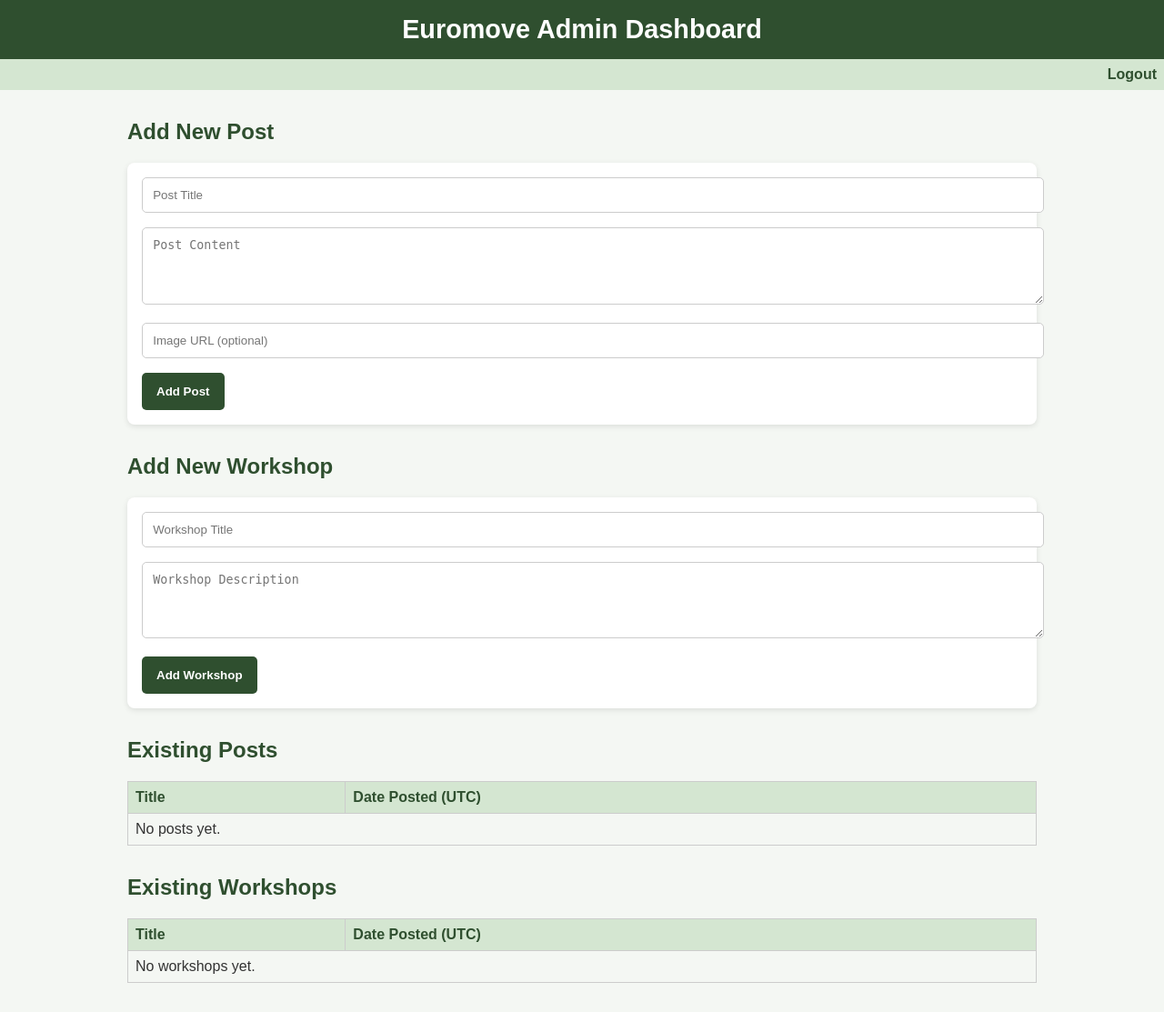
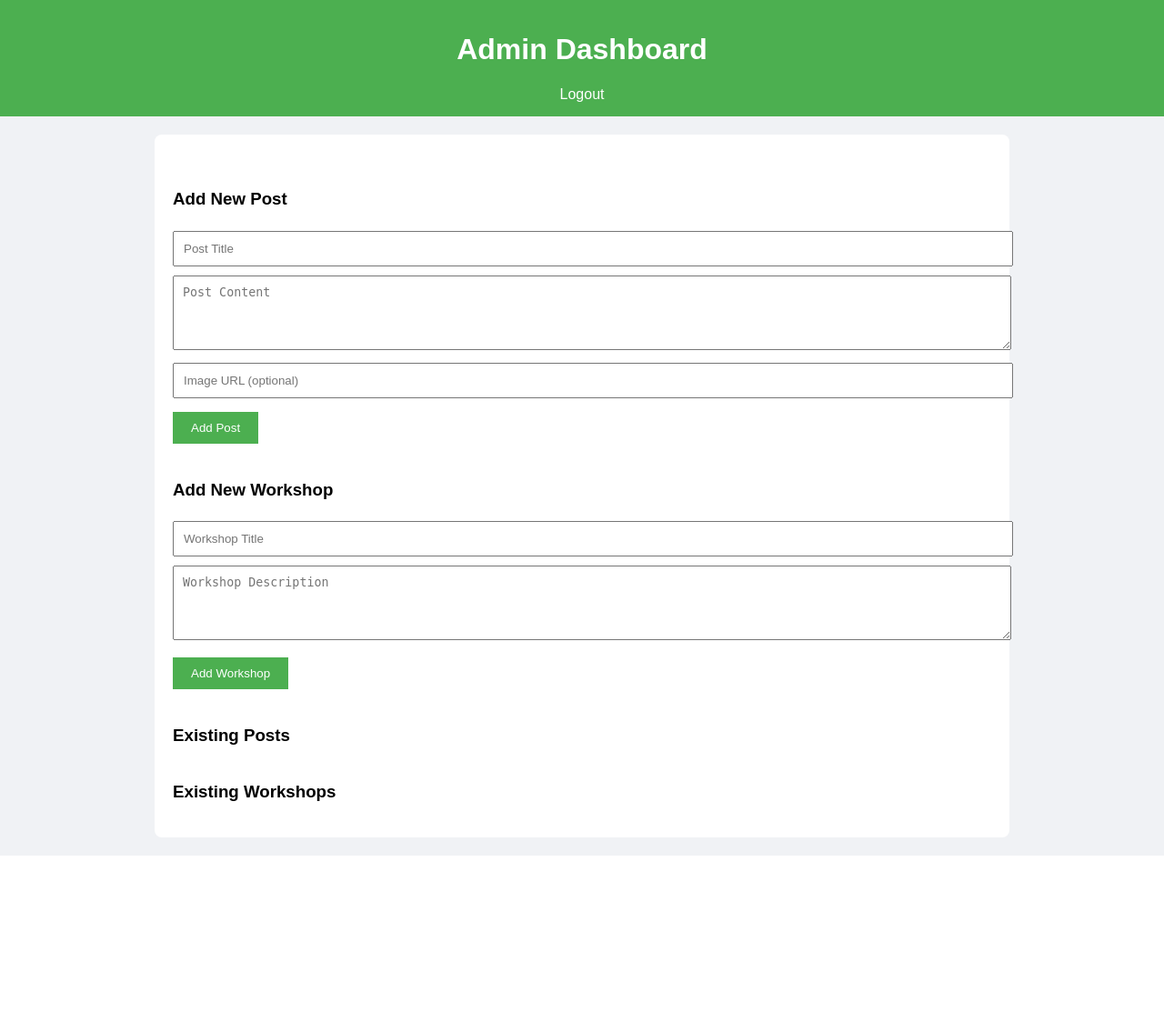
Before and after one commit to sambiketi/euromove10, a Flask app: page /admin/dashboard in a window 1280 px wide. Shown: the whole page at 91% size. After the commit the page ends 941 px from the top, so only its background shows below. Run offline with Flask 3, Linux system fonts and the light colour scheme; the visitor is signed in with stand-in values (Sample User, id 1); some libraries are stand-ins or nearby versions.

Commit message:
changes to app

```diff
--- a/mainapp.py
+++ b/mainapp.py
@@ -19,10 +19,11 @@ raw_db_url = os.environ.get(
 
 # Fix Supabase URLs for SQLAlchemy + psycopg
 if raw_db_url.startswith("postgres://"):
-    raw_db_url = raw_db_url.replace("postgres://", "postgresql+psycopg://", 1)
+    raw_db_url = "postgresql+psycopg://" + raw_db_url[len("postgres://"):]
 elif raw_db_url.startswith("postgresql://") and "+psycopg" not in raw_db_url:
-    raw_db_url = raw_db_url.replace("postgresql://", "postgresql+psycopg://", 1)
+    raw_db_url = "postgresql+psycopg://" + raw_db_url[len("postgresql://"):]
 
+# Apply to Flask app
 app.config['SQLALCHEMY_DATABASE_URI'] = raw_db_url
 app.config['SQLALCHEMY_TRACK_MODIFICATIONS'] = False
 db = SQLAlchemy(app)
@@ -54,7 +55,7 @@ with app.app_context():
         db.session.add(admin)
         db.session.commit()
 
-# --- ROUTES ---v
+# --- ROUTES ---
 
 # Public home page
 @app.route('/')
@@ -63,65 +64,84 @@ def index():
     posts = Post.query.order_by(Post.date_posted.desc()).all()
     return render_template('frontend.html', workshops=workshops, posts=posts, datetime=datetime)
 
-# Booking route
+# Booking route (simple flash)
 @app.route('/book', methods=['POST'])
 def book():
-    name = request.form.get('name')
-    email = request.form.get('email')
-    number = request.form.get('number')
+    name = request.form.get('name', '').strip()
+    email = request.form.get('email', '').strip()
+    number = request.form.get('number', '').strip()
     flash(f'Thank you {name}, your slot has been booked!', 'success')
     return redirect(url_for('index'))
 
-# Admin login page
-@app.route('/admin', methods=['GET', 'POST'])
+# --- ADMIN LOGIN ---
+@app.route('/admin/login', methods=['GET', 'POST'])
 def admin_login():
     if request.method == 'POST':
-        username = request.form.get('username')
-        password = request.form.get('password')
+        username = request.form.get('username', '').strip()
+        password = request.form.get('password', '').strip()
         admin = Admin.query.filter_by(username=username, password=password).first()
         if admin:
-            session['admin'] = True
+            session['admin_logged_in'] = True
             return redirect(url_for('admin_dashboard'))
         else:
-            flash("Invalid credentials", "danger")
+            flash("Invalid username or password", "danger")
     return render_template('admin_login.html')
 
-# Admin dashboard
+# --- ADMIN DASHBOARD ---
 @app.route('/admin/dashboard', methods=['GET', 'POST'])
 def admin_dashboard():
-    if not session.get('admin'):
+    if not session.get('admin_logged_in'):
         return redirect(url_for('admin_login'))
 
     if request.method == 'POST':
-        # Add post
+        # Add Post
         if 'post_title' in request.form:
-            title = request.form.get('post_title')
-            content = request.form.get('post_content')
-            image_url = request.form.get('post_image')
-            post = Post(title=title, content=content, image_url=image_url)
-            db.session.add(post)
-            db.session.commit()
-            flash("Post added successfully", "success")
-        # Add workshop
+            title = request.form.get('post_title', '').strip()
+            content = request.form.get('post_content', '').strip()
+            image_url = request.form.get('post_image', '').strip() or None
+
+            if not title or not content:
+                flash("Post title and content are required", "danger")
+            else:
+                try:
+                    post = Post(title=title, content=content, image_url=image_url)
+                    db.session.add(post)
+                    db.session.commit()
+                    flash("Post added successfully", "success")
+                except Exception as e:
+                    db.session.rollback()
+                    flash(f"Error adding post: {e}", "danger")
+
+        # Add Workshop
         if 'workshop_title' in request.form:
-            title = request.form.get('workshop_title')
-            description = request.form.get('workshop_content')
-            ws = Workshop(title=title, description=description)
-            db.session.add(ws)
-            db.session.commit()
-            flash("Workshop added successfully", "success")
+            title = request.form.get('workshop_title', '').strip()
+            description = request.form.get('workshop_content', '').strip()
 
+            if not title or not description:
+                flash("Workshop title and description are required", "danger")
+            else:
+                try:
+                    ws = Workshop(title=title, description=description)
+                    db.session.add(ws)
+                    db.session.commit()
+                    flash("Workshop added successfully", "success")
+                except Exception as e:
+                    db.session.rollback()
+                    flash(f"Error adding workshop: {e}", "danger")
+
+    # Fetch all posts and workshops
     posts = Post.query.order_by(Post.date_posted.desc()).all()
     workshops = Workshop.query.order_by(Workshop.date_posted.desc()).all()
+
     return render_template('admin_dashboard.html', posts=posts, workshops=workshops, datetime=datetime)
 
-# Logout route
-@app.route('/logout')
-def logout():
-    session.pop('admin', None)
+# --- LOGOUT ---
+@app.route('/admin/logout')
+def admin_logout():
+    session.pop('admin_logged_in', None)
     return redirect(url_for('admin_login'))
 
-# Test DB connection
+# --- TEST DB CONNECTION ---
 with app.app_context():
     try:
         db.session.execute(db.text("SELECT 1"))
@@ -129,6 +149,6 @@ with app.app_context():
     except Exception as e:
         print("❌ Database connection failed:", e)
 
-# Run app
+# --- RUN APP ---
 if __name__ == '__main__':
     app.run(debug=True)
--- a/templates/admin_dashboard.html
+++ b/templates/admin_dashboard.html
@@ -2,126 +2,75 @@
 <html lang="en">
 <head>
     <meta charset="UTF-8">
-    <meta name="viewport" content="width=device-width, initial-scale=1.0">
-    <title>Euromove Admin Dashboard</title>
+    <title>Admin Dashboard</title>
     <style>
-        body {
-            margin: 0;
-            font-family: "Poppins", sans-serif;
-            background-color: #f4f7f3;
-            color: #333;
-        }
-        header {
-            background-color: #2f4f2f;
-            color: white;
-            text-align: center;
-            padding: 1rem 0;
-        }
-        header h1 { margin: 0; font-size: 1.8rem; }
-        nav {
-            background-color: #d4e6d1;
-            padding: 0.5rem;
-            text-align: right;
-        }
-        nav a { color: #2f4f2f; text-decoration: none; margin-left: 1rem; font-weight: bold; }
-        nav a:hover { text-decoration: underline; }
-        .container { max-width: 1000px; margin: 2rem auto; padding: 0 1rem; }
-        h2 { color: #2f4f2f; }
-        .flash { text-align: center; padding: 1rem; background-color: #e6ffe6; color: #2f4f2f; margin: 1rem 0; border: 1px solid #cce5cc; border-radius: 5px; }
-        form { background: white; padding: 1rem; border-radius: 8px; box-shadow: 0 2px 6px rgba(0,0,0,0.1); margin-bottom: 2rem; }
-        form input, form textarea { width: 100%; padding: 0.7rem; margin-bottom: 1rem; border: 1px solid #ccc; border-radius: 5px; }
-        form button { background-color: #2f4f2f; color: white; border: none; padding: 0.8rem 1rem; border-radius: 5px; cursor: pointer; font-weight: bold; }
-        form button:hover { background-color: #3b5f3b; }
-        table { width: 100%; border-collapse: collapse; margin-bottom: 2rem; }
-        table, th, td { border: 1px solid #ccc; }
-        th, td { padding: 0.5rem; text-align: left; }
-        th { background-color: #d4e6d1; color: #2f4f2f; }
+        body { font-family: Arial, sans-serif; background: #f0f2f5; margin: 0; }
+        header { background: #4CAF50; color: #fff; padding: 15px; text-align: center; }
+        .container { max-width: 900px; margin: 20px auto; background: #fff; padding: 20px; border-radius: 8px; }
+        form { margin-bottom: 30px; }
+        input, textarea { width: 100%; padding: 10px; margin: 5px 0; }
+        button { padding: 10px 20px; background: #4CAF50; color: #fff; border: none; cursor: pointer; margin-top: 10px; }
+        .flash { padding: 10px; margin-bottom: 10px; border-radius: 5px; }
+        .flash.success { background: #d4edda; color: #155724; }
+        .flash.danger { background: #f8d7da; color: #721c24; }
+        h3 { margin-top: 40px; }
+        .item { border-bottom: 1px solid #ccc; padding: 10px 0; }
     </style>
 </head>
 <body>
-
     <header>
-    <h1>Euromove Admin Dashboard</h1>
+        <h1>Admin Dashboard</h1>
+        <a href="{{ url_for('admin_logout') }}" style="color:#fff; text-decoration: none;">Logout</a>
     </header>
-
-{% if not login %}
-<nav>
-    <a href="{{ url_for('logout') }}">Logout</a>
-</nav>
-{% endif %}
 
     <div class="container">
 
         {% with messages = get_flashed_messages(with_categories=true) %}
           {% if messages %}
             {% for category, message in messages %}
-          <div class="flash">{{ message }}</div>
+              <div class="flash {{ category }}">{{ message }}</div>
             {% endfor %}
           {% endif %}
         {% endwith %}
 
-    {% if login %}
-    <!-- Admin Login Form -->
-    <h2>Login</h2>
-    <form method="POST" action="{{ url_for('admin_login') }}">
-        <input type="text" name="username" placeholder="Username" required>
-        <input type="password" name="password" placeholder="Password" required>
-        <button type="submit">Login</button>
-    </form>
-    {% else %}
-    <!-- Add New Post -->
-    <h2>Add New Post</h2>
-    <form method="POST" action="{{ url_for('admin_dashboard') }}">
+        <!-- Add Post -->
+        <h3>Add New Post</h3>
+        <form method="POST">
             <input type="text" name="post_title" placeholder="Post Title" required>
             <textarea name="post_content" placeholder="Post Content" rows="4" required></textarea>
             <input type="text" name="post_image" placeholder="Image URL (optional)">
             <button type="submit">Add Post</button>
         </form>
 
-    <!-- Add New Workshop -->
-    <h2>Add New Workshop</h2>
-    <form method="POST" action="{{ url_for('admin_dashboard') }}">
+        <!-- Add Workshop -->
+        <h3>Add New Workshop</h3>
+        <form method="POST">
             <input type="text" name="workshop_title" placeholder="Workshop Title" required>
             <textarea name="workshop_content" placeholder="Workshop Description" rows="4" required></textarea>
             <button type="submit">Add Workshop</button>
         </form>
 
         <!-- Existing Posts -->
-    <h2>Existing Posts</h2>
-    <table>
-        <tr>
-            <th>Title</th>
-            <th>Date Posted (UTC)</th>
-        </tr>
+        <h3>Existing Posts</h3>
         {% for post in posts %}
-        <tr>
-            <td>{{ post.title }}</td>
-            <td>{{ post.date_posted.replace(tzinfo=None).strftime('%Y-%m-%d %H:%M:%S') }} UTC</td>
-        </tr>
-        {% else %}
-        <tr><td colspan="2">No posts yet.</td></tr>
+            <div class="item">
+                <strong>{{ post.title }}</strong> <em>({{ post.date_posted.strftime("%Y-%m-%d %H:%M") }})</em>
+                <p>{{ post.content }}</p>
+                {% if post.image_url %}
+                    <img src="{{ post.image_url }}" alt="Post Image" style="max-width:200px;">
+                {% endif %}
+            </div>
         {% endfor %}
-    </table>
 
         <!-- Existing Workshops -->
-    <h2>Existing Workshops</h2>
-    <table>
-        <tr>
-            <th>Title</th>
-            <th>Date Posted (UTC)</th>
-        </tr>
+        <h3>Existing Workshops</h3>
         {% for ws in workshops %}
-        <tr>
-            <td>{{ ws.title }}</td>
-            <td>{{ ws.date_posted.replace(tzinfo=None).strftime('%Y-%m-%d %H:%M:%S') }} UTC</td>
-        </tr>
-        {% else %}
-        <tr><td colspan="2">No workshops yet.</td></tr>
+            <div class="item">
+                <strong>{{ ws.title }}</strong> <em>({{ ws.date_posted.strftime("%Y-%m-%d %H:%M") }})</em>
+                <p>{{ ws.description }}</p>
+            </div>
         {% endfor %}
-    </table>
-    {% endif %}
 
     </div>
-
 </body>
 </html>
```
Also changed, not shown: templates/admin_login.html (added, +35 -0 lines). Lines whose indentation alone changed are shown as unchanged.
